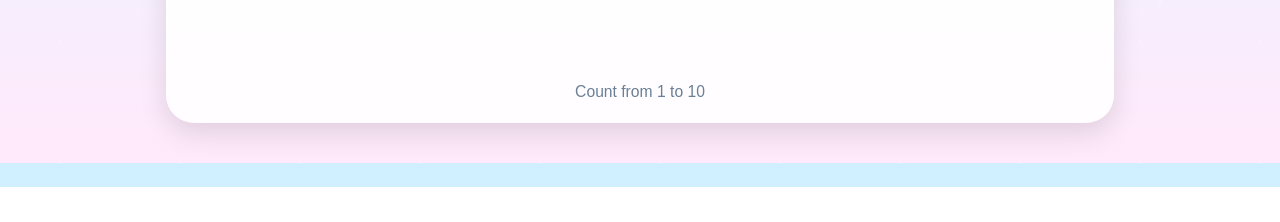
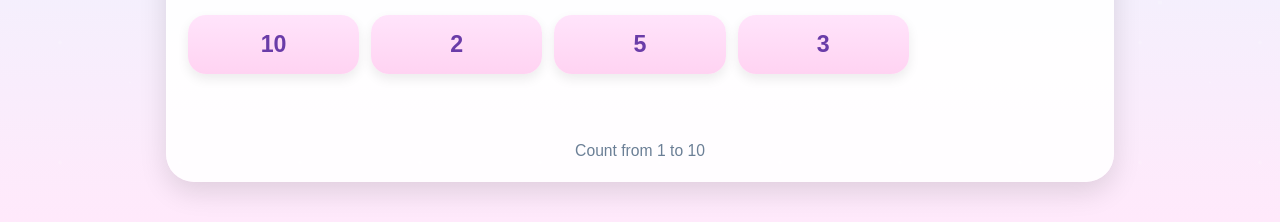
Before and after one commit to dreamer14jon/tapcar, a plain HTML site: page index.html in a window 1280 px wide. Shown: the part 613-835 px from the top of the page. Before the commit the page ends 800 px from the top, so only its background shows below. Drawn offline with Linux system fonts and the light colour scheme.

Commit message:
Update index.html

```diff
--- a/index.html
+++ b/index.html
@@ -407,7 +407,7 @@
       correctAnswer = Math.floor(Math.random() * 10) + 1;
       makeSnowflakes(correctAnswer);
 
-      const choices = buildChoices(correct);
+      const choices = buildChoices(correctAnswer);
       answersEl.innerHTML = "";
 
       choices.forEach(choice => {
```
